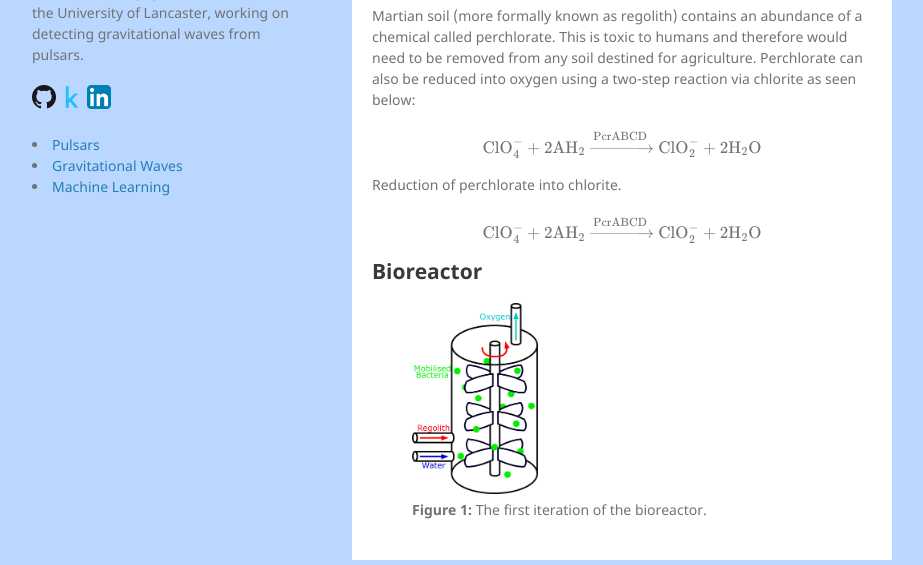
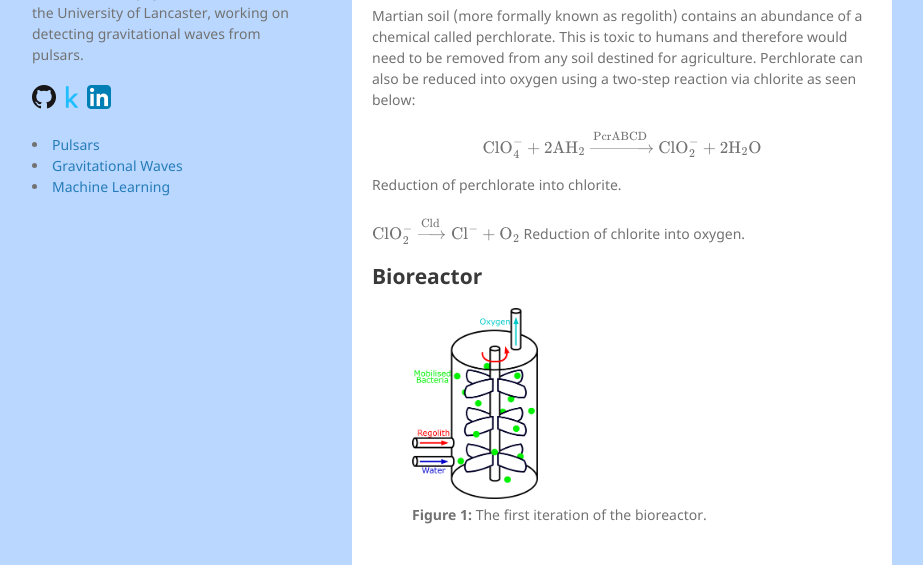
Before and after one commit to alhewitt/alhewitt.github.io, a Jekyll site: the page built from igem.md, in a window 1280 px wide and 900 px high, scrolled down 571 px, cut to the strip 335-900 px from the top of the window. Shown: the whole strip, without its empty margins (178-1101 px from the left). Built offline with Jekyll 4.4.1, drawn with Linux system fonts in a browser that asks for light colours; formulas are drawn with MathJax 3; our own code applies the rules of GitHub Pages for plain Markdown files.

Commit message:
Update igem.md

```diff
--- a/igem.md
+++ b/igem.md
@@ -24,8 +24,9 @@ $$
 Reduction of perchlorate into chlorite.
 
 $$
-\text{ClO}_4^-+2\text{AH}_2\xrightarrow{\text{PcrABCD}}\text{ClO}_2^-+2\text{H}_2\text{O}
+\text{ClO}_2^-\xrightarrow{\text{Cld}}\text{Cl}^-+\text{O}_2
 $$
+Reduction of chlorite into oxygen.
 
 
 
```
